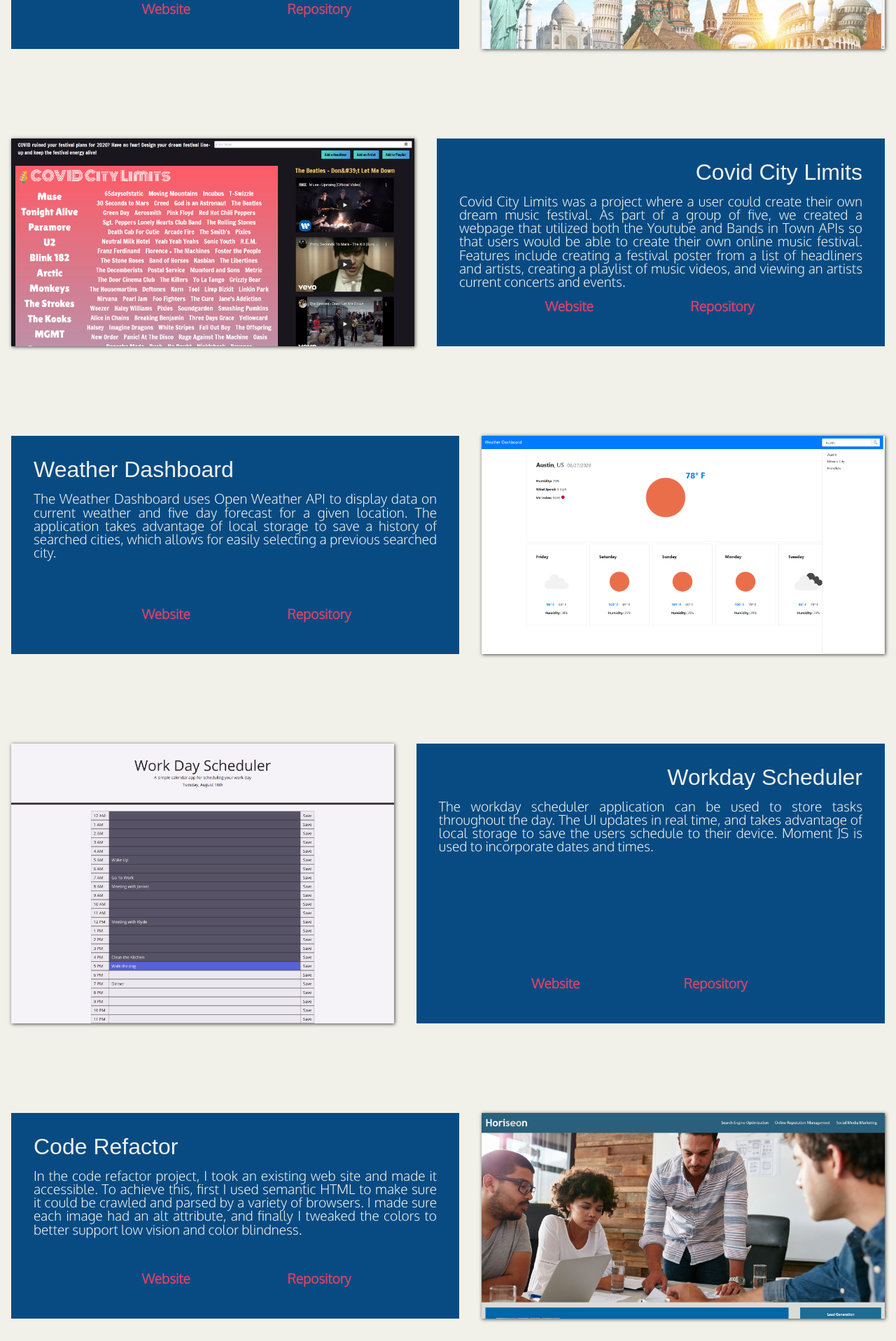
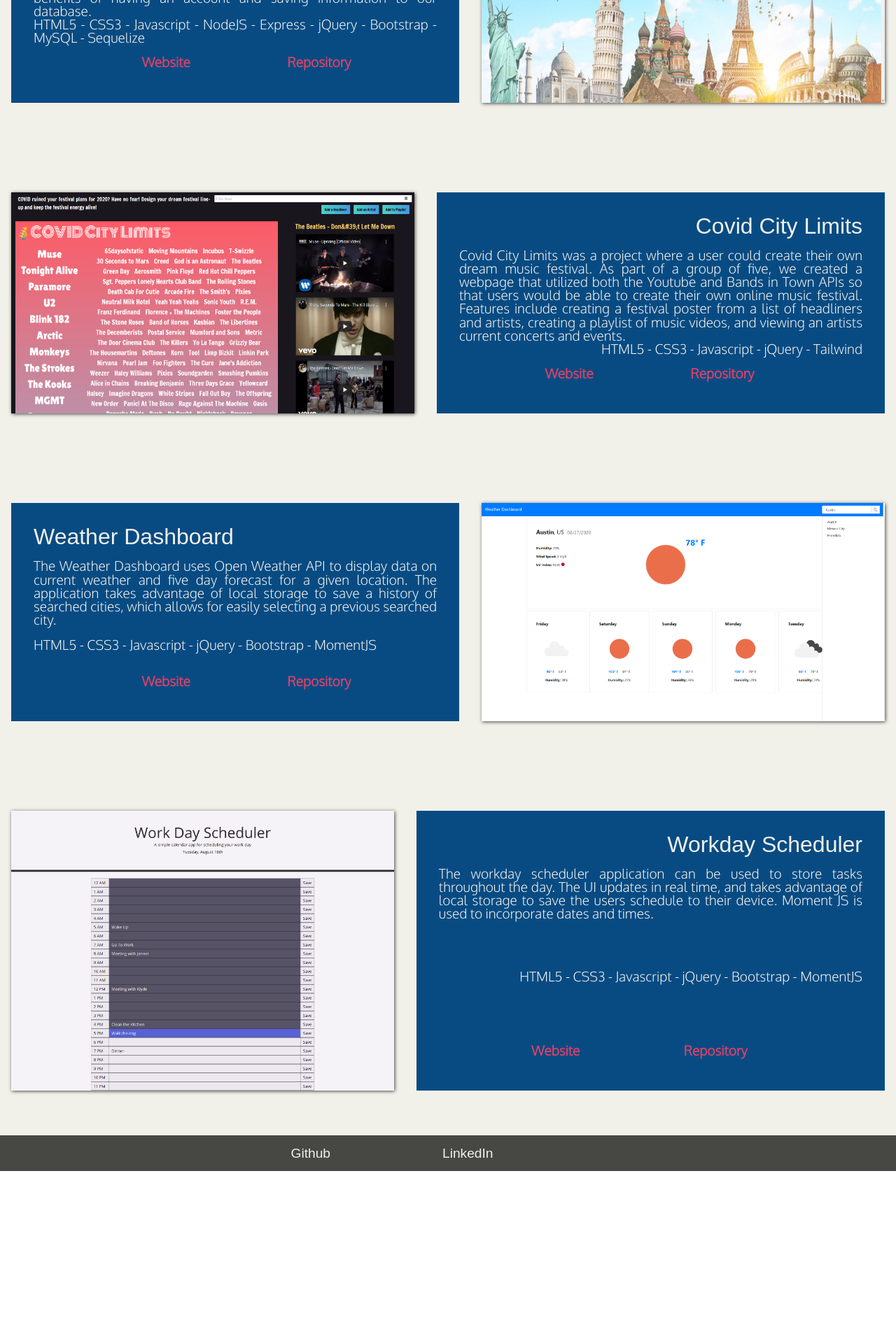
Before and after one commit to nbur4556/react-portfolio, a React (Create React App) app: page /portfolio in a window 1280 px wide. Shown: the part 880-2797 px from the top of the page at 70% size. After the commit the page ends 2554 px from the top, so only its background shows below. Built offline with nearby package versions, Linux system fonts and the light colour scheme; a web font is replaced by a local one.

Commit message:
feat: include all technologies used on portfolio projects

```diff
--- a/src/components/ProjectPreview.js
+++ b/src/components/ProjectPreview.js
@@ -13,6 +13,7 @@ const ProjectPreview = props => {
         <section className="project">
             <TextBox title={props.projectTitle}>
                 <p>{props.projectDescription}</p>
+                <p>{props.projectTechnologies}</p>
                 <div>
                     <a href={props.deployLink} target="_blank" rel="noreferrer">Website</a>
                     <a href={props.repoLink} target="_blank" rel="noreferrer">Repository</a>
--- a/src/pages/Portfolio.js
+++ b/src/pages/Portfolio.js
@@ -16,6 +16,7 @@ const Portfolio = () => {
         {
             title: "SurvEasy",
             description: "SurvEasy makes it easy to know what your target market is thinking. The application provides a simple solution for creating and providing surveys to your intended audience. This project is built with a React client, and Node JS for the server. In creating SurvEasy, I was able to provide a secure and full featured user authorization process involving encrypted passwords, and JSON web tokens for authentication. Users can create and provide surveys with a dedicated link, and data and analytics from the surveys are provided using Chart.js to display on the front end.",
+            technologies: "React - Sass - NodeJS - Express - Mongoose - JWT - Chart.js - Axios - Bootstrap",
             image: imgSurvEasy,
             imageAlt: "SurvEasy Homepage",
             deployLink: 'https://surveasy.herokuapp.com',
@@ -24,6 +25,7 @@ const Portfolio = () => {
         {
             title: "Bucket Budget",
             description: "Bucket Budget is a project built with a group of four, which allows a user to plan and budget for a trip or vacation. My role in the group was the head for backend development, so I was in charge of creating the server, and creating an api that worked with Triposo and our own back end database. The project had a need to remember user information in order to save and load their trips. For this, I was able to integrate Google's sign in API. This was chosen to remove the liability of saving passwords, while still giving our users all the benefits of having an account and saving information to our database.",
+            technologies: "HTML5 - CSS3 - Javascript - NodeJS - Express - jQuery - Bootstrap - MySQL - Sequelize",
             image: imgBucketBudget,
             imageAlt: "Bucket Budget Homepage",
             deployLink: "https://bucketbudgetplanner.herokuapp.com/",
@@ -32,6 +34,7 @@ const Portfolio = () => {
         {
             title: "Covid City Limits",
             description: "Covid City Limits was a project where a user could create their own dream music festival. As part of a group of five, we created a webpage that utilized both the Youtube and Bands in Town APIs so that users would be able to create their own online music festival. Features include creating a festival poster from a list of headliners and artists, creating a playlist of music videos, and viewing an artists current concerts and events.",
+            technologies: "HTML5 - CSS3 - Javascript - jQuery - Tailwind",
             image: imgCovidCity,
             imageAlt: "Covid City Limits Homepage",
             deployLink: "https://nbur4556.github.io/dream-festival-lineup/",
@@ -40,6 +43,7 @@ const Portfolio = () => {
         {
             title: "Weather Dashboard",
             description: "The Weather Dashboard uses Open Weather API to display data on current weather and five day forecast for a given location. The application takes advantage of local storage to save a history of searched cities, which allows for easily selecting a previous searched city.",
+            technologies: "HTML5 - CSS3 - Javascript - jQuery - Bootstrap - MomentJS",
             image: imgWeatherDash,
             imageAlt: "Weather Dashboard Homepage",
             deployLink: "https://nbur4556.github.io/weather-dashboard/",
@@ -48,18 +52,11 @@ const Portfolio = () => {
         {
             title: "Workday Scheduler",
             description: "The workday scheduler application can be used to store tasks throughout the day. The UI updates in real time, and takes advantage of local storage to save the users schedule to their device. Moment JS is used to incorporate dates and times.",
+            technologies: "HTML5 - CSS3 - Javascript - jQuery - Bootstrap - MomentJS",
             image: imgWorkScheduler,
             imageAlt: "Workday Scheduler Homepage",
             deployLink: "https://nbur4556.github.io/day-planner/",
             repoLink: "https://github.com/nbur4556/day-planner"
-        },
-        {
-            title: "Code Refactor",
-            description: "In the code refactor project, I took an existing web site and made it accessible. To achieve this, first I used semantic HTML to make sure it could be crawled and parsed by a variety of browsers. I made sure each image had an alt attribute, and finally I tweaked the colors to better support low vision and color blindness.",
-            image: imgCodeRefactor,
-            imageAlt: "Code Refactor Homepage",
-            deployLink: "https://nbur4556.github.io/code-refactor/",
-            repoLink: "https://github.com/nbur4556/code-refactor",
         }
     ];
 
@@ -70,6 +67,7 @@ const Portfolio = () => {
                     key={index}
                     projectTitle={project.title}
                     projectDescription={project.description}
+                    projectTechnologies={project.technologies}
                     imageSrc={project.image}
                     imageAltText={project.imageAlt}
                     deployLink={project.deployLink}
```
